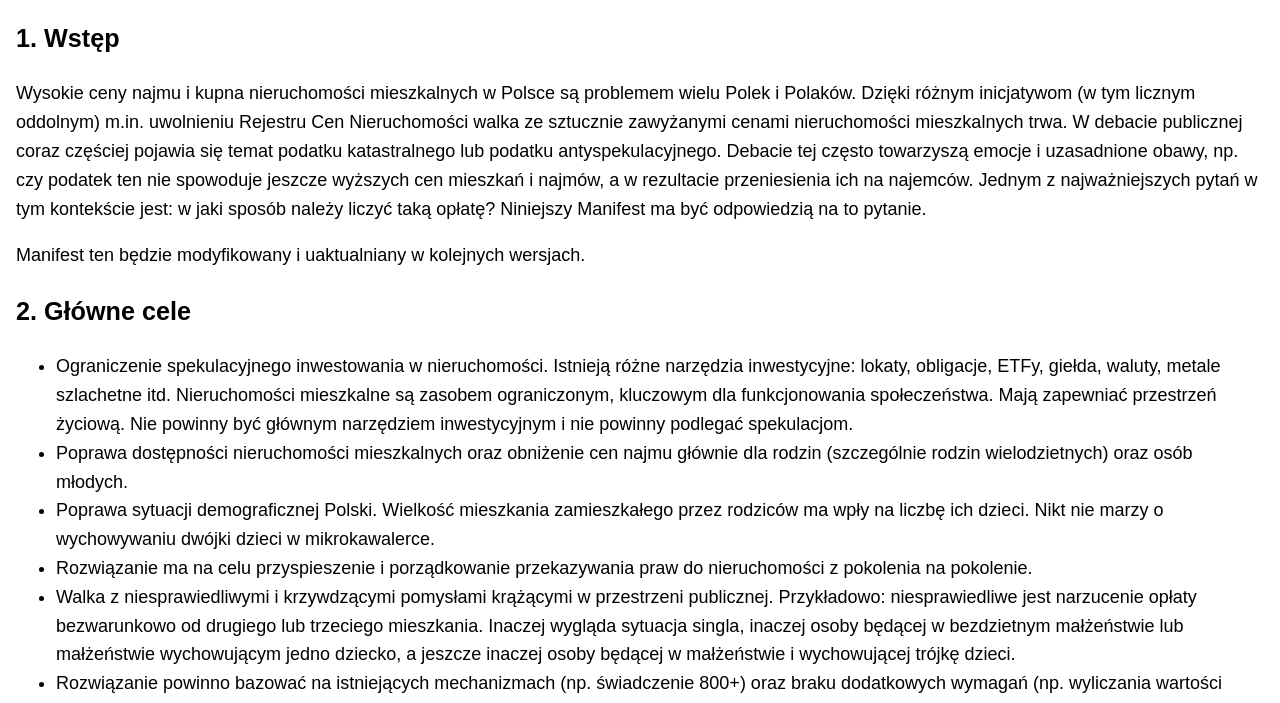
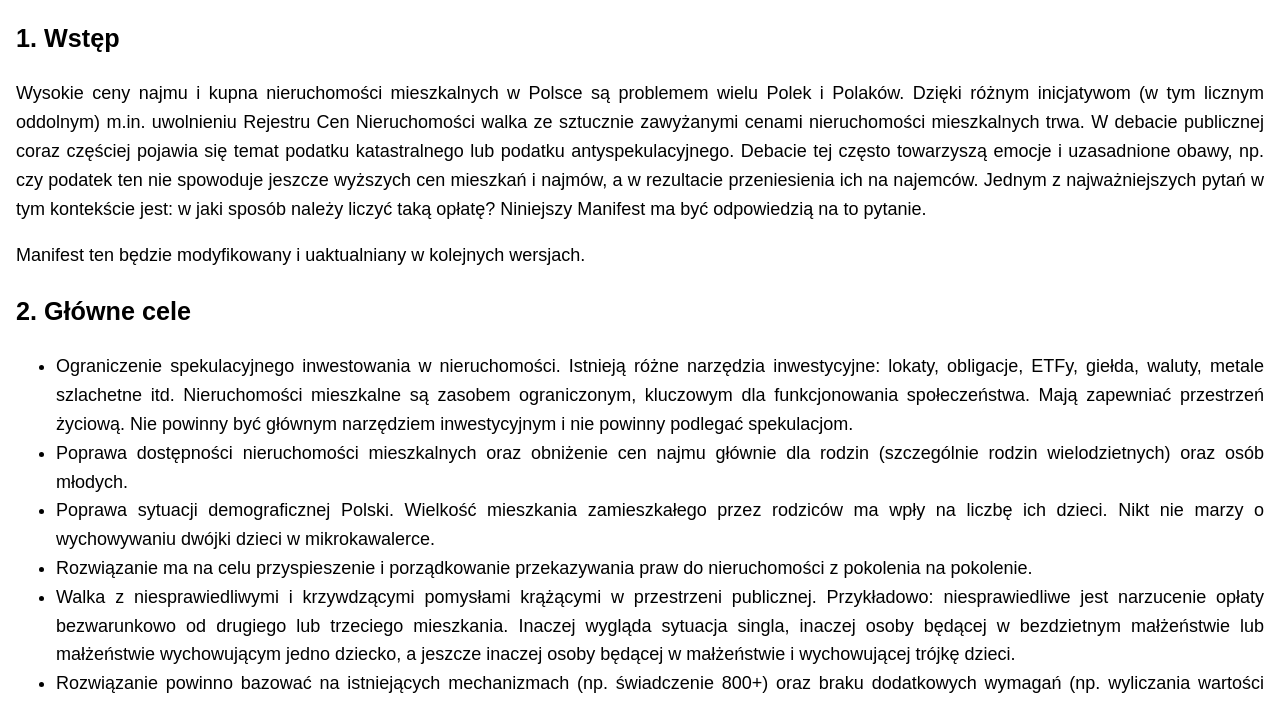
Before and after one commit to betonostop/betonostop.github.io, a plain HTML site: page index.html in a window 1280 px wide. Shown: the part 93-796 px from the top of the page. Drawn offline with Linux system fonts and the light colour scheme.

Commit message:
styling fix

```diff
--- a/index.html
+++ b/index.html
@@ -11,6 +11,9 @@
       font-size: clamp(16px, 2.5vw, 18px);
       padding: 16px;
       margin: 0 auto;
+      text-align: justify;
+      hyphens: auto;
+      word-break: normal;
     }
 
     img {
```
